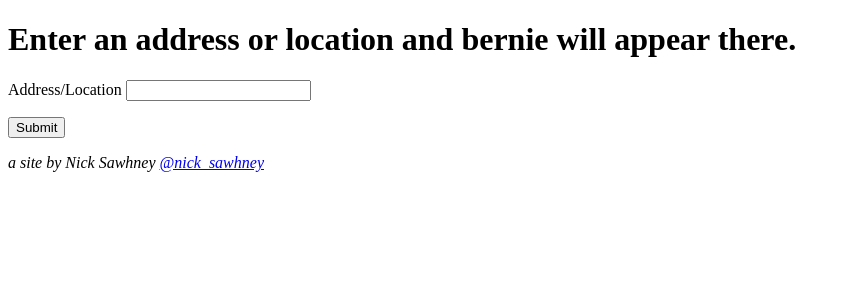
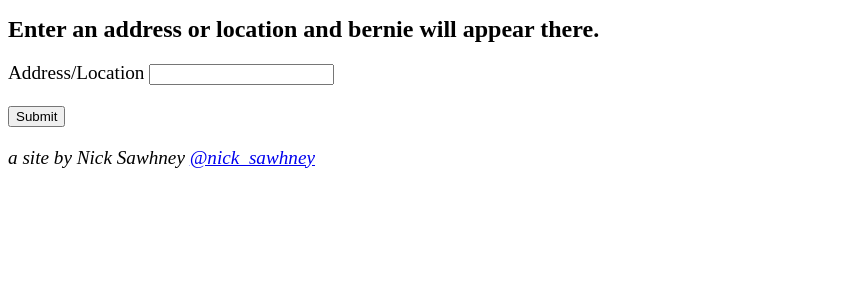
Before and after one commit to nicksawhney/bernie-sits, a Flask app: page / in a window 1280 px wide. Shown: the top 300 px of the page, without its empty margins (0-850 px from the left). Run offline with Flask 2, Linux system fonts and the light colour scheme.

Commit message:
Add styles with legible font size with adjustable font size

```diff
--- a/templates/index.html
+++ b/templates/index.html
@@ -4,6 +4,17 @@
     <meta charset="UTF-8">
     <title>Put Bernie Anywhere!</title>
     <meta name="viewport" content="width=device-width, initial-scale=1">
+    <style>
+      html {
+        font-size: 100%;
+      }
+      h1 {
+        font-size: 1.5rem;
+      }
+      p {
+        font-size: 1.2rem;
+      }
+    </style>
 </head>
 <body>
     <title>
```
